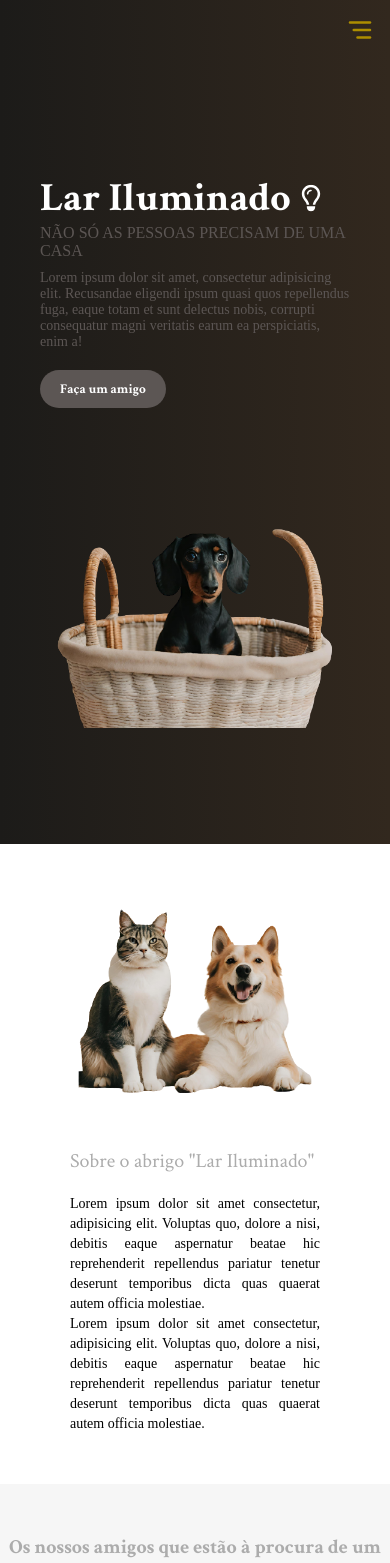
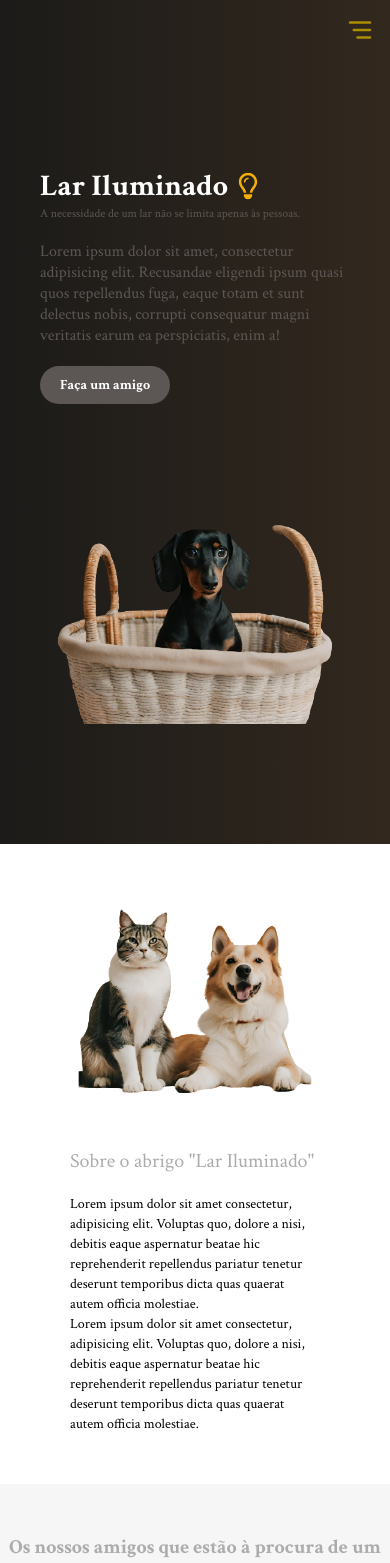
Before and after one commit to dev-carol/lar-iluminado, a React (Vite) app: page / in a window 390 px wide. Shown: the top 1563 px of the page. Built offline with nearby package versions, Linux system fonts and the light colour scheme.

Commit message:
refactor: fonts and styles

```diff
--- a/src/banners/about/index.tsx
+++ b/src/banners/about/index.tsx
@@ -14,14 +14,14 @@ const About = () => {
           <Title fontWeight="normal" color={"greyLight"} className="title-about">
             Sobre o abrigo "Lar Iluminado"
           </Title>
-          <p className="text-about">
+          <p className="text-about" style={{ fontFamily: theme.fonts.crimsonText}}>
             Lorem ipsum dolor sit amet consectetur, adipisicing elit. Voluptas
             quo, dolore a nisi, debitis eaque aspernatur beatae hic
             reprehenderit repellendus pariatur tenetur deserunt temporibus dicta
             quas quaerat autem officia molestiae.
           </p>
 
-          <p className="text-about">
+          <p className="text-about" style={{ fontFamily: theme.fonts.crimsonText}}>
             Lorem ipsum dolor sit amet consectetur, adipisicing elit. Voluptas
             quo, dolore a nisi, debitis eaque aspernatur beatae hic
             reprehenderit repellendus pariatur tenetur deserunt temporibus dicta
--- a/src/banners/about/styles.css
+++ b/src/banners/about/styles.css
@@ -20,7 +20,7 @@
 }
 
 .text-about {
-  text-align: justify;
+
   line-height: 30px;
 }
 
@@ -48,7 +48,6 @@
   }
 
   .text-about {
-    text-align: justify;
     line-height: 20px;
     font-size: 14px;
   }
@@ -78,7 +77,6 @@
   }
 
   .text-about {
-    text-align: justify;
     line-height: 20px;
     font-size: 14px;
   }
@@ -109,7 +107,6 @@
   }
 
   .text-about {
-    text-align: justify;
     line-height: 20px;
     font-size: 16px;
   }
@@ -135,7 +132,6 @@
   }
 
   .text-about {
-    text-align: justify;
     line-height: 24px;
     font-size: 16px;
   }
@@ -162,7 +158,6 @@
   }
 
   .text-about {
-    text-align: justify;
     line-height: 24px;
     font-size: 18px;
     padding-right: 20px;
@@ -190,7 +185,6 @@
   }
 
   .text-about {
-    text-align: justify;
     line-height: 26px;
     font-size: 18px;
     padding-right: 0px;
@@ -218,7 +212,6 @@
   }
 
   .text-about {
-    text-align: justify;
     line-height: 26px;
     font-size: 18px;
     padding-right: 0px;
@@ -246,7 +239,6 @@
   }
 
   .text-about {
-    text-align: justify;
     line-height: 26px;
     font-size: 24px;
     padding-right: 20px;
--- a/src/banners/donatePet/styles.ts
+++ b/src/banners/donatePet/styles.ts
@@ -1,4 +1,5 @@
 import styled from "styled-components";
+import { theme } from "../../styles/theme";
 
 export const Container = styled.div`
   display: flex;
@@ -55,6 +56,7 @@ export const Form = styled.form`
 export const FormTitle = styled.h2`
   color: #ad8e00;
   margin-bottom: 20px;
+  font-family: ${theme.fonts.crimsonText};
 `;
 
 export const FormGroup = styled.div`
@@ -66,6 +68,7 @@ export const Label = styled.label`
   margin-bottom: 5px;
   font-weight: 600;
   color: #1c1b19;
+  font-family: ${theme.fonts.crimsonText};
 `;
 
 export const Input = styled.input`
--- a/src/banners/home/index.tsx
+++ b/src/banners/home/index.tsx
@@ -23,16 +23,16 @@ const Home = () => {
             </Title>
             <LightButton />
           </div>
-          <p className="text-impact" style={{ color: theme.colors.grey }}>
-            NÃO SÓ AS PESSOAS PRECISAM DE UMA CASA
+          <p className="text-impact" style={{ color: theme.colors.grey, fontFamily: theme.fonts.crimsonText }}>
+            A necessidade de um lar não se limita apenas às pessoas.
           </p>
-          <p className="description-home" style={{ color: theme.colors.grey }}>
+          <p className="description-home" style={{ color: theme.colors.grey, fontFamily: theme.fonts.crimsonText  }}>
             Lorem ipsum dolor sit amet, consectetur adipisicing elit. Recusandae
             eligendi ipsum quasi quos repellendus fuga, eaque totam et sunt
             delectus nobis, corrupti consequatur magni veritatis earum ea
             perspiciatis, enim a!
           </p>
-          <Link to="make-friend"  className="button-home">
+          <Link to="make-friend" className="button-home">
             <ButtonPrimary>Faça um amigo</ButtonPrimary>
           </Link>
         </section>
--- a/src/banners/home/styles.css
+++ b/src/banners/home/styles.css
@@ -10,8 +10,8 @@
   display: flex;
   justify-content: space-between;
   align-items: center;
-  max-width: 1200px;
-  padding: 0 20px;
+
+  padding: 0 80px;
 }
 
 .flex-container {
@@ -29,16 +29,19 @@
 }
 
 .text-impact {
+
+  font-size: 16px;
   margin-bottom: 20px;
 }
 
 .description-home {
+  width: 500;
   margin-bottom: 20px;
   font-size: 18px;
 }
 
 .button-home {
-  font-size: 18px;
+  font-size: 12px;
 }
 
 .img-pet-home {
@@ -57,16 +60,19 @@
   }
 
   .img-pet-home {
-    height: 300px;
+    height: 250px;
   }
 
+  .text-impact {
+   font-size: 12px;
+  }
   .title-home {
     font-size: 30px;
   }
 
   .description-home {
     margin-bottom: 20px;
-    font-size: 14px;
+    font-size: 16px;
   }
 }
 
@@ -78,24 +84,23 @@
     flex-direction: column;
     width: 100%;
     padding: 30px;
-    margin-top: 60px;
+    margin-top: 50px;
   }
 
   .img-pet-home {
     height: 300px;
   }
 
+  .text-impact {
+   font-size: 12px;
+  }
   .title-home {
-    font-size: 40px;
-  }
-
-  .text-impact {
-    margin-bottom: 10px;
+    font-size: 30px;
   }
 
   .description-home {
     margin-bottom: 20px;
-    font-size: 14px;
+    font-size: 16px;
   }
 }
 
@@ -107,19 +112,19 @@
     flex-direction: column;
     width: 100%;
     padding: 30px;
-    margin-top: 60px;
+    margin-top: 50px;
   }
 
   .img-pet-home {
-    height: 400px;
+    height: 300px;
+  }
+
+  .text-impact {
+   font-size: 14px;
   }
 
   .title-home {
-    font-size: 40px;
-  }
-
-  .text-impact {
-    margin-bottom: 20px;
+    font-size: 30px;
   }
 
   .description-home {
@@ -132,16 +137,23 @@
   .banner-home {
     flex-direction: row;
   }
+  .container {
+    flex-direction: row;
+    width: 100%;
+    padding: 30px;
+    margin-top: 50px;
+  }
 
   .img-pet-home {
-    height: 400px;
+    height: 300px;
+  }
+
+  .text-impact {
+   font-size: 14px;
   }
 
   .title-home {
-    font-size: 40px;
-  }
-  .text-impact {
-    margin-bottom: 20px;
+    font-size: 30px;
   }
 
   .description-home {
@@ -154,18 +166,28 @@
   .banner-home {
     flex-direction: row;
   }
+  .container {
+    flex-direction: row;
+    width: 100%;
+    padding: 30px;
+    margin-top: 50px;
+  }
 
   .img-pet-home {
     height: 500px;
   }
 
   .text-impact {
-    margin-bottom: 20px;
+   font-size: 14px;
+  }
+
+  .title-home {
+    font-size: 30px;
   }
 
   .description-home {
     margin-bottom: 20px;
-    font-size: 18px;
+    font-size: 16px;
   }
 }
 @media (min-width: 1200px) and (max-width: 1919px) {
--- a/src/banners/makeFriend/styles.ts
+++ b/src/banners/makeFriend/styles.ts
@@ -1,4 +1,5 @@
 import styled from "styled-components";
+import { theme } from "../../styles/theme";
 
 export const Container = styled.div`
   display: flex;
@@ -52,6 +53,7 @@ export const Form = styled.form`
 export const FormTitle = styled.h2`
   color: #ad8e00;
   margin-bottom: 20px;
+  font-family: ${theme.fonts.crimsonText};
 `;
 
 export const FormGroup = styled.div`
@@ -63,6 +65,7 @@ export const Label = styled.label`
   margin-bottom: 5px;
   font-weight: 600;
   color: #1c1b19;
+  font-family: ${theme.fonts.crimsonText};
 `;
 
 export const Input = styled.input`
--- a/src/components/button/Button.tsx
+++ b/src/components/button/Button.tsx
@@ -23,6 +23,7 @@ const StyledButton = styled.button<ButtonProps>`
     }
   }};
   padding: 10px 20px;
+  font-size: 14px;
   border: none;
   border-radius: 20px;
   cursor: pointer;
--- a/src/components/card/styles.ts
+++ b/src/components/card/styles.ts
@@ -1,4 +1,5 @@
 import styled from "styled-components";
+import { theme } from "../../styles/theme";
 
 export const CardContainer = styled.div`
   width: 100%;
@@ -10,15 +11,14 @@ export const CardContainer = styled.div`
   transition: 0.5s ease-out;
   overflow: visible;
   margin: 1rem;
-  border: 1px solid #C9AB81;
+  border: 1px solid #c9ab81;
   &:hover {
-    box-shadow: 0 4px 18px 0 rgba(0, 0, 0, 0.50);
+    box-shadow: 0 4px 18px 0 rgba(0, 0, 0, 0.5);
   }
 
   @media (max-width: 768px) {
     max-width: 250px;
   }
-
 `;
 
 export const CardDetails = styled.div`
@@ -44,20 +44,21 @@ export const CardButton = styled.button`
   left: 50%;
   bottom: 0;
   opacity: 0;
+  font-family: ${theme.fonts.crimsonText};
   transition: 0.3s ease-out;
   ${CardContainer}:hover & {
     transform: translate(-50%, 50);
     opacity: 1;
   }
-
 `;
 
 export const ImgBody = styled.img`
   width: 100%;
-  height: auto
+  height: auto;
 `;
 
 export const TextTitle = styled.p`
   font-size: 1.5em;
   font-weight: bold;
+  font-family: ${theme.fonts.crimsonText};
 `;
--- a/src/components/icons/styles.ts
+++ b/src/components/icons/styles.ts
@@ -1,4 +1,5 @@
 import styled from 'styled-components';
+import { theme } from '../../styles/theme';
 
 export const IconsContainer = styled.section`
   display: flex;
@@ -28,4 +29,5 @@ export const CheckboxWrapper = styled.div`
 export const CheckboxLabel = styled.span`
   margin-top: 0.5rem;
   text-align: center;
+  font-family: ${theme.fonts.crimsonText};
 `;
--- a/src/components/light/styles.ts
+++ b/src/components/light/styles.ts
@@ -27,7 +27,7 @@ export const Svg = styled.svg`
   transform: translate(-50%, -50%);
   transition: all 0.3s;
   height: 2em;
-  fill: #fff;
+  fill: #f4af03;
 `;
 
 export const Svg2 = styled(Svg)`
--- a/src/components/menu/styles.ts
+++ b/src/components/menu/styles.ts
@@ -1,4 +1,5 @@
 import styled from 'styled-components';
+import { theme } from '../../styles/theme';
 
 export const MenuContainer = styled.nav<{ open: boolean }>`
   display: flex;
@@ -34,7 +35,7 @@ export const MenuItem = styled.a`
   margin: 0 1em;
   position: relative;
   cursor: pointer;
-
+  font-family: ${theme.fonts.crimsonText};
   &:hover {
     border-bottom: 2px solid #ad8e00;
     padding-bottom: 3px;
```
